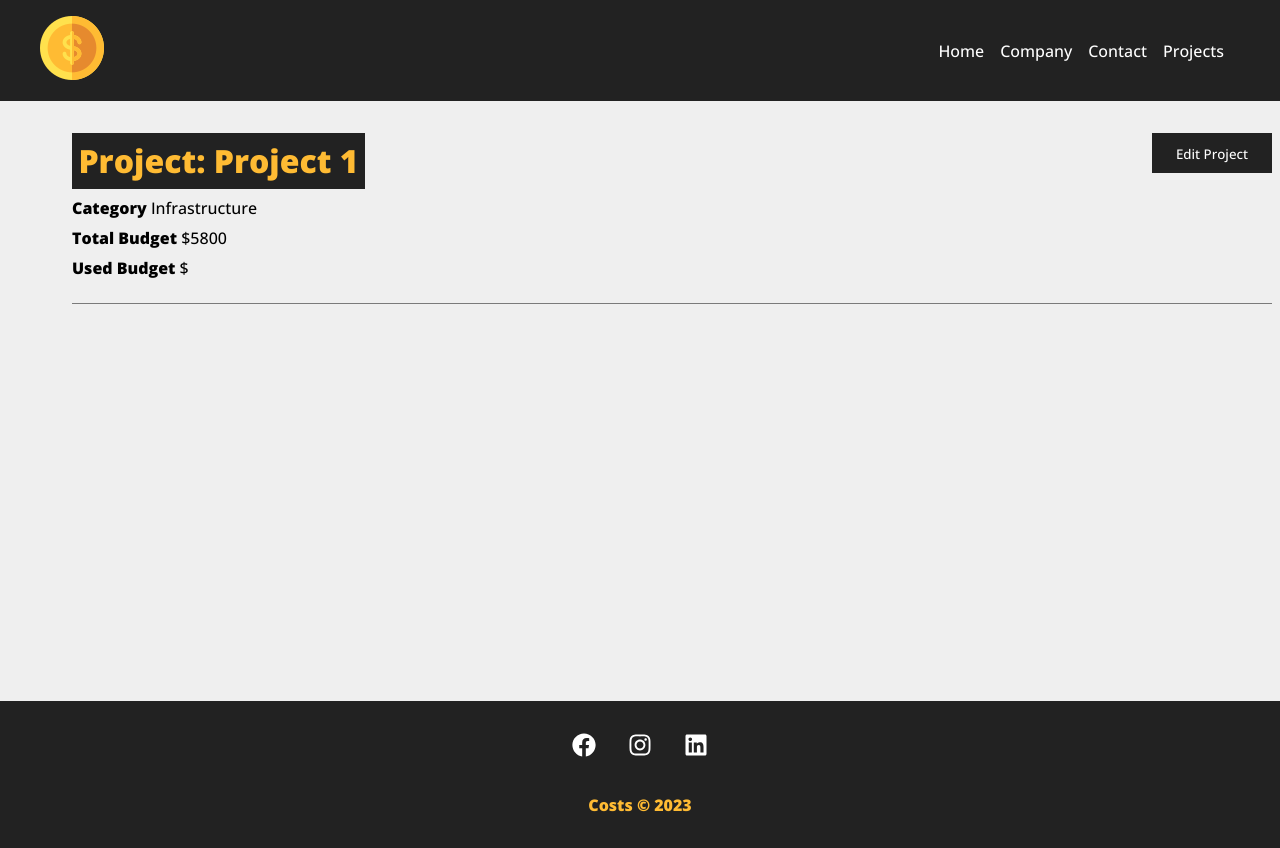
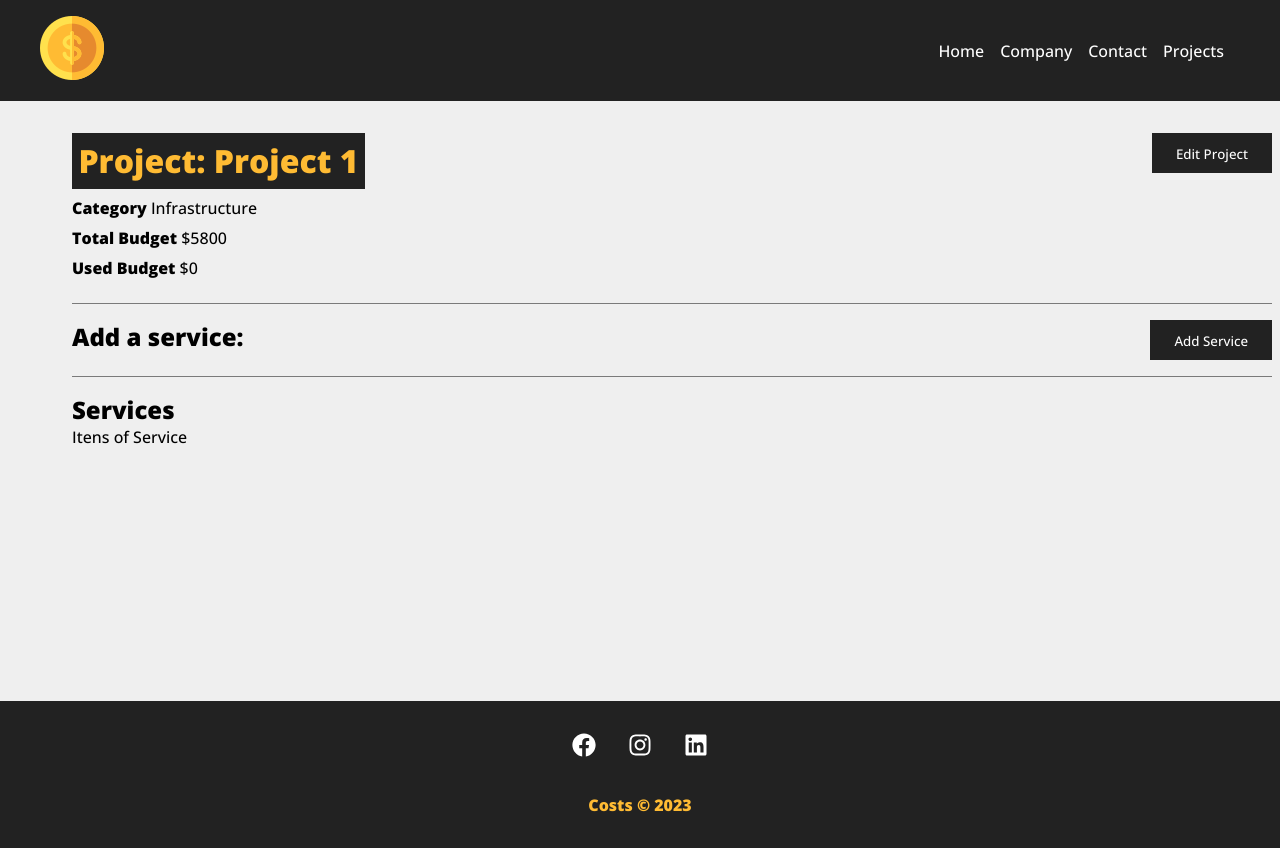
Before and after one commit to LeonamLoureiro/project-management-react, a React (Create React App) app in the folder costs/: page /Project/1 in a window 1280 px wide. Shown: the top 848 px of the page. Built offline with nearby package versions, Linux system fonts and the light colour scheme; data requests are answered from the project's data file.

Commit message:
add service field

```diff
--- a/costs/db.json
+++ b/costs/db.json
@@ -13,7 +13,7 @@
     },
     {
       "name": "Project 2",
-      "budget": "9800",
+      "budget": "9900",
       "category": {
         "id": "2",
         "name": "Development"
--- a/costs/src/components/pages/Project.js
+++ b/costs/src/components/pages/Project.js
@@ -13,6 +13,8 @@
     const [project, setProject] = useState([])
 
     const [showProjectForm, setShowProjectForm] = useState(false)
+
+    const [showServiceForm, setShowServiceForm] = useState(false)
 
     const [message, setMessage] = useState()
 
@@ -40,9 +42,15 @@
         setShowProjectForm(!showProjectForm)
     }
 
+    function toggleServiceForm() {
+        setShowServiceForm(!showServiceForm)
+    }
+
     function editPost(project) {
 
-        if(project.budget < project.cost){
+        setMessage("")
+
+        if(project.budget < project.costs){
             setMessage("Budget cannot be lower than cost of project!")
             setType("error")
             return false
@@ -84,7 +92,7 @@
                                         <span>Total Budget</span> ${project.budget}
                                     </p>
                                     <p>
-                                        <span>Used Budget</span> ${project.cost}
+                                        <span>Used Budget</span> ${project.costs}
                                     </p>
                                 </div>
                             ) : (
@@ -95,6 +103,20 @@
                                 </div>
                             ) }
                         </div>
+                        <div className={styles.service_form_container}>
+                            <h2>Add a service:</h2>
+                            <button className={styles.btn} onClick={toggleServiceForm}>{!showServiceForm ? "Add Service" : "Close"}</button>
+                            <div className={styles.project_info}>
+                                {showServiceForm && (
+                                    <div>Service Form</div>
+                                )
+                                }
+                            </div>
+                        </div>
+                        <h2>Services</h2>
+                        <Container customClass="start">
+                            <p>Itens of Service</p>
+                        </Container>
                     </Container>
                 </div>
             ): (
```
